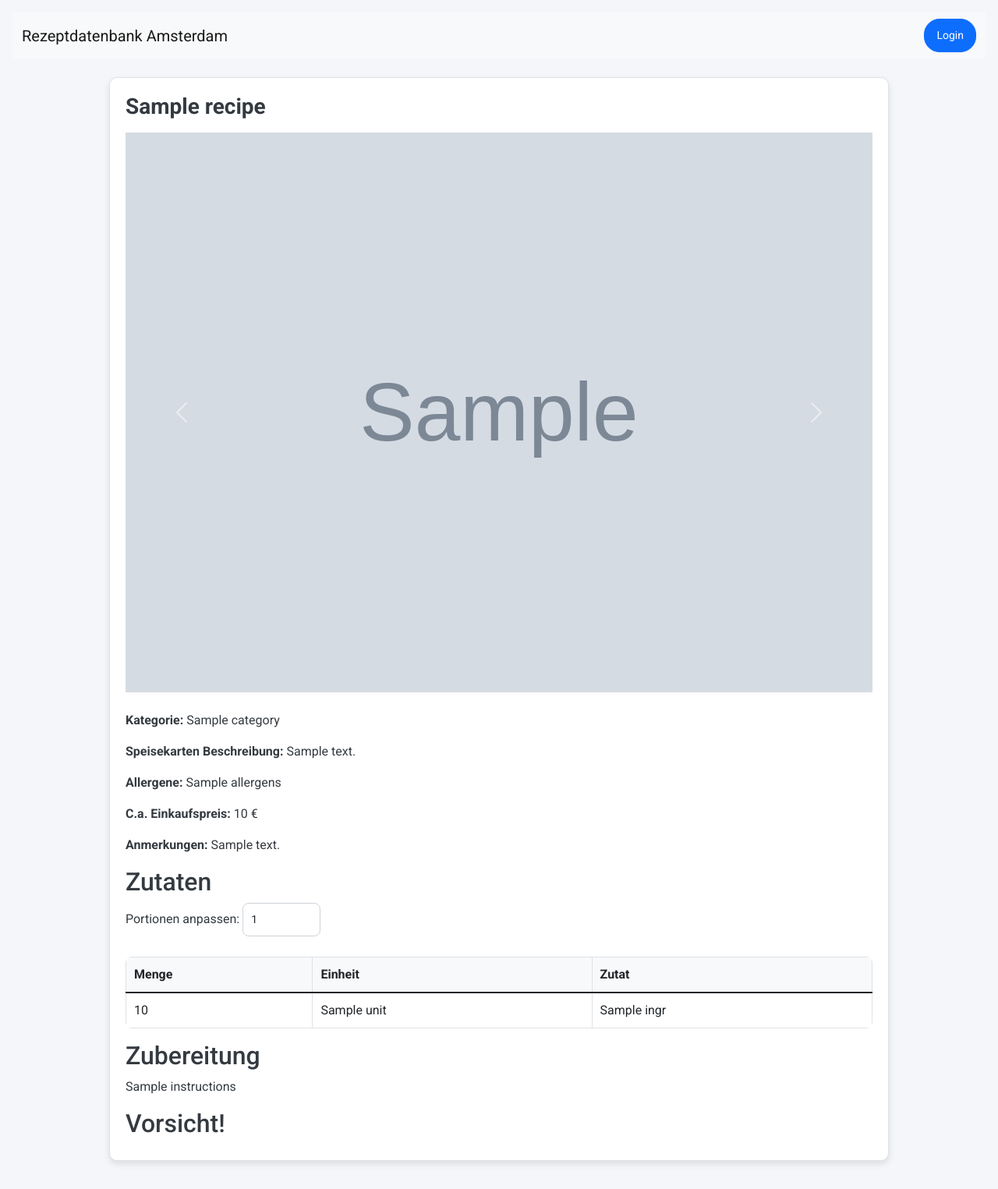
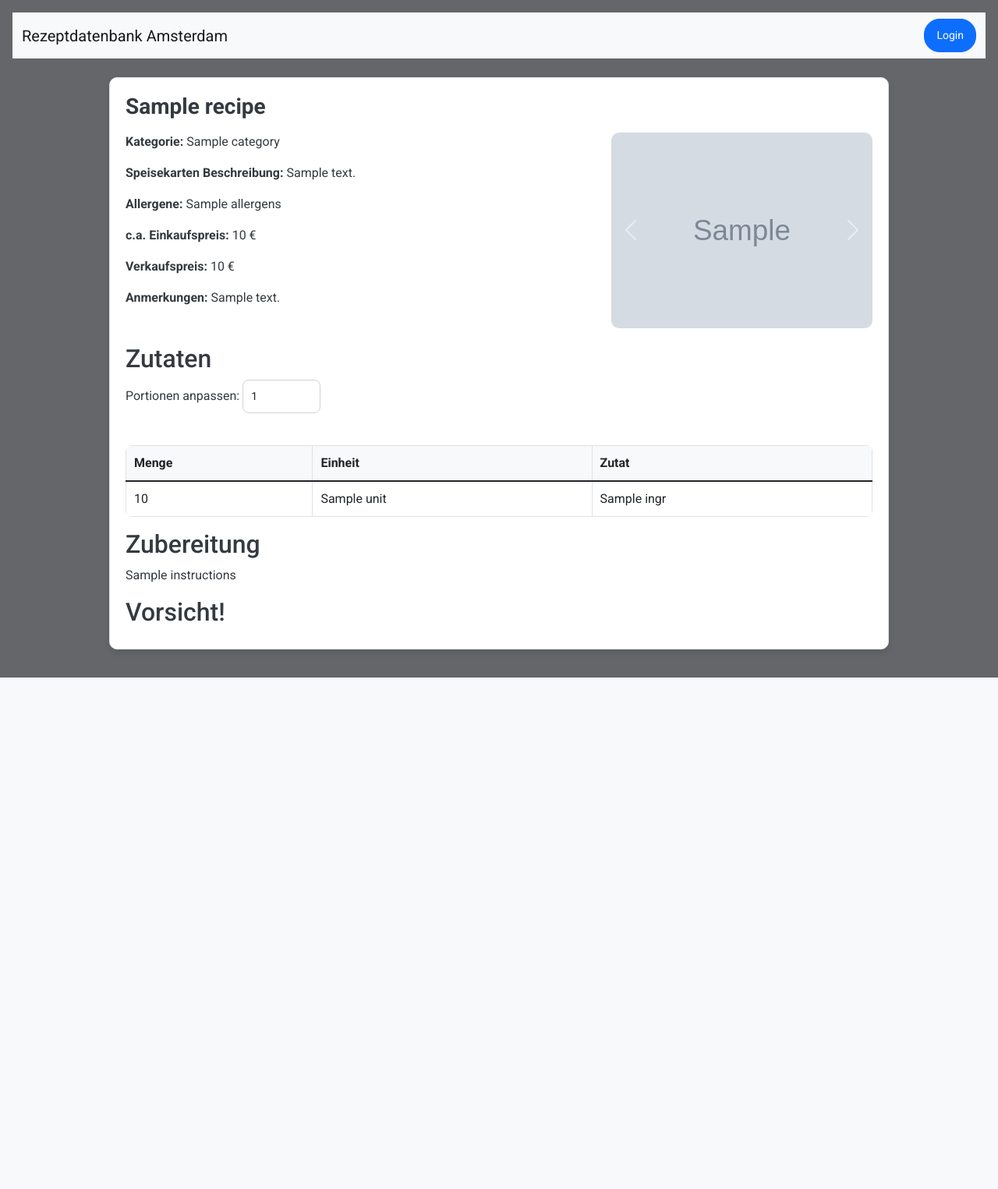
Before and after one commit to BaraMGB/recipe, a Flask app: template app/templates/recipe_detail.html in a window 1280 px wide. Shown: the whole page at 78% size. After the commit the page ends 869 px from the top, so only its background shows below. Run offline with Flask 3, Linux system fonts and the light colour scheme; the template is opened without the code that fills it: most values are stand-ins (such as "Sample title", 1, 10 or a date in 2020); grey boxes marked "Sample" are stand-in pictures; some libraries are stand-ins or nearby versions.

Commit message:
add selline_price/update look and feel

```diff
--- a/app/app.py
+++ b/app/app.py
@@ -263,14 +263,15 @@ def new_recipe():
         category = request.form.get('category')
         allergens = request.form.get('allergens')
         approximate_cost = request.form.get('approximate_cost')
+        selling_price = request.form.get('selling_price')
         instructions = request.form.get('instructions')
         notes = request.form.get('notes')
 
         conn = get_db_connection()
         user = current_user.username  # Benutzername des aktuell angemeldeten Benutzers
         cursor = conn.execute(
-            'INSERT INTO recipes (name, menu_description, category, approximate_cost, allergens, instructions, notes, created_by) VALUES (?, ?, ?, ?, ?, ?, ?, ?)',
-            (name, menu_description, category, approximate_cost, allergens, instructions, notes, user)
+            'INSERT INTO recipes (name, menu_description, category, approximate_cost, selling_price, allergens, instructions, notes, created_by) VALUES (?, ?, ?, ?, ?, ?, ?, ?, ?)',
+            (name, menu_description, category, approximate_cost, selling_price, allergens, instructions, notes, user)
         )
         recipe_id = cursor.lastrowid
 
@@ -311,6 +312,7 @@ def edit_recipe(recipe_id):
         menu_description = request.form.get('menu_description')
         category = request.form.get('category')
         approximate_cost = request.form.get('approximate_cost')
+        selling_price = request.form.get('selling_price')
         allergens = request.form.get('allergens')
         instructions = request.form.get('instructions')
         notes = request.form.get('notes')
@@ -332,8 +334,8 @@ def edit_recipe(recipe_id):
         with get_db_connection() as conn:
             user = current_user.username  # Benutzername des aktuell angemeldeten Benutzers
             conn.execute(
-                'UPDATE recipes SET name=?, menu_description=?, category=?, approximate_cost=?, allergens=?, instructions=?, notes=?, edited_by=?, edited_time=CURRENT_TIMESTAMP WHERE id=?',
-                (name, menu_description, category, approximate_cost, allergens, instructions, notes, user, recipe_id)
+                'UPDATE recipes SET name=?, menu_description=?, category=?, approximate_cost=?, selling_price=?, allergens=?, instructions=?, notes=?, edited_by=?, edited_time=CURRENT_TIMESTAMP WHERE id=?',
+                (name, menu_description, category, approximate_cost, selling_price, allergens, instructions, notes, user, recipe_id)
             )
             conn.execute('DELETE FROM ingredients WHERE recipe_id = ?', (recipe_id,))
             for ingredient in ingredients_data:
@@ -407,5 +409,11 @@ def delete_photo(photo_id):
             conn.commit()
     return redirect(request.referrer)
 
+# if __name__ == "__main__":
+#     app.run(host="0.0.0.0", port=5000)
+
 if __name__ == "__main__":
-    app.run(host="0.0.0.0", port=5000)
+    app.run(host="0.0.0.0", port=5000, ssl_context=(
+        "/etc/ssl/certs/fullchain.pem",
+        "/etc/ssl/private/privkey.pem"
+    ))
--- a/app/setup.sql
+++ b/app/setup.sql
@@ -9,6 +9,7 @@ CREATE TABLE recipes (
     menu_description TEXT,
     allergens TEXT,
     approximate_cost REAL,
+    selling_price REAL,
     created_by TEXT,
     created_time TIMESTAMP DEFAULT CURRENT_TIMESTAMP,
     edited_by TEXT,
--- a/app/static/style.css
+++ b/app/static/style.css
@@ -1,7 +1,7 @@
 /* Grundlegende Styles */
 body {
     font-family: 'Roboto', sans-serif;
-    background-color: #f4f6f9; /* Heller Hintergrund */
+    background-color: #646669; /* Heller Hintergrund */
     color: #343a40; /* Dunkler Text */
     margin: 0;
     padding: 0;
@@ -115,7 +115,62 @@ a:hover {
     .recipe-detail img {
         max-width: 100%;
     }
+    #photoCarousel {
+        max-width: 100%;
+        height: auto;
+        margin-bottom: 20px;
+    }
+
+    #photoCarousel img {
+        max-width: 100%;
+        height: auto;
+    }
 }
+
+@media (max-width: 576px) {
+    #photoCarousel {
+        max-width: 100%;
+        height: auto;
+        margin: 0 auto;
+        margin-bottom: 20px;
+    }
+
+    #photoCarousel img {
+        max-width: 100%;
+        height: auto;
+        border-radius: 8px;
+    }
+}
+
+/* Flexbox für Layout */
+@media (min-width: 768px) {
+    .recipe-detail-container {
+        display: flex;
+        flex-direction: column;
+    }
+
+    .recipe-content {
+        display: flex;
+        gap: 20px;
+        justify-content: space-between;
+    }
+
+    .recipe-info {
+        flex: 0 0 60%;
+    }
+
+    #photoCarousel {
+        flex: 0 0 35%;
+        margin-bottom: 20px;
+    }
+
+    #photoCarousel img {
+        max-width: 100%;
+        height: auto;
+        border-radius: 10px;
+    }
+}
+
 
 /* Karten */
 .card {
@@ -151,7 +206,21 @@ a:hover {
     border-top-left-radius: 12px;
     border-top-right-radius: 12px;
 }
+.recipe-card-link {
+    text-decoration: none; /* Entfernt die Unterstreichung des Links */
+    color: inherit; /* Sorgt dafür, dass die Textfarbe vom Elternelement geerbt wird */
+    display: block; /* Der Link erstreckt sich über die gesamte Breite der Karte */
+}
 
+.recipe-card-link:hover {
+    text-decoration: none; /* Verhindert Unterstreichung beim Hover */
+    color: inherit;
+}
+
+.recipe-card:hover {
+    box-shadow: 0 4px 8px rgba(0, 0, 0, 0.2); /* Verstärkt den Schatten beim Hover */
+    cursor: pointer; /* Ändert den Cursor zu einer Hand */
+}
 /* Tabelle für Zutaten */
 .table {
     margin-top: 15px;
--- a/app/templates/admin.html
+++ b/app/templates/admin.html
@@ -1,5 +1,7 @@
 {% extends "layout.html" %}
 {% block content %}
+
+<div class="recipe-detail-container">
     <h1>Admin-Bereich</h1>
 
     <h2>Benutzerverwaltung</h2>
@@ -52,5 +54,5 @@
             {% endif %}
         </button>
     </form>
-
+</div>
 {% endblock %}
--- a/app/templates/layout.html
+++ b/app/templates/layout.html
@@ -17,11 +17,6 @@
     <nav class="navbar navbar-expand-lg navbar-light bg-light mb-4">
         <div class="container-fluid">
             <a href="{{ url_for('index') }}" class="navbar-brand">Rezeptdatenbank Amsterdam</a>
-            <div>
-                {% if current_user.role in ["Admin", "Editor"] %}
-                <a href="{{ url_for('new_recipe') }}" class="btn btn-primary me-2">Neues Rezept</a>
-                {% endif %}
-            </div>
             <div class="d-flex align-items-center">
                 {% if current_user.is_authenticated %}
                     {% if current_user.role == "Admin" %}
--- a/app/templates/new_recipe.html
+++ b/app/templates/new_recipe.html
@@ -1,5 +1,6 @@
 {% extends "layout.html" %}
 {% block content %}
+<div class="recipe-detail-container">
     <h1>Neues Rezept anlegen</h1>
     <form id="new-recipe-form" method="post" enctype="multipart/form-data">
         <div class="mb-3">
@@ -33,6 +34,10 @@
         <div class="mb-3">
             <label for="approximate_cost" class="form-label">C.a. Einkaufspreis (€)</label>
             <input type="number" name="approximate_cost" id="approximate_cost" step="0.01" class="form-control" placeholder="z.B. 12.50">
+        </div>
+        <div class="mb-3">
+            <label for="selling_price" class="form-label">Verkaufspreis (€)</label>
+            <input type="number" name="selling_price" id="selling_price" step="0.01" class="form-control" placeholder="z.B. 15.00">
         </div>
         <input type="hidden" name="created_by" value="{{ recipe.created_by if recipe else current_user.username }}">
         <input type="hidden" name="created_time" value="{{ recipe.created_time if recipe else '' }}">
@@ -74,6 +79,7 @@
             <button type="submit" class="btn btn-success">Speichern</button>
         </div>
     </form>
+</div>
 {% endblock %}
 
 {% block scripts %}
--- a/app/templates/recipe_detail.html
+++ b/app/templates/recipe_detail.html
@@ -5,9 +5,16 @@
     <div class="d-flex justify-content-between align-items-center mb-3">
         <h1 class="recipe-title">{{ recipe.name }}</h1>
     </div>
-
-    <!-- Galerie -->
-    <div id="photoCarousel" class="carousel slide mb-4" data-bs-ride="carousel">
+    <div class="recipe-content">
+        <div class="recipe-info">
+            <p><strong>Kategorie:</strong> {{ recipe.category }}</p>
+            <p><strong>Speisekarten Beschreibung:</strong> {{ recipe.menu_description if recipe.menu_description else '-' }}</p>
+            <p><strong>Allergene:</strong> {{ recipe.allergens if recipe.allergens else 'Keine Angabe' }}</p>
+            <p><strong>c.a. Einkaufspreis:</strong> {{ recipe.approximate_cost }} €</p>
+            <p><strong>Verkaufspreis:</strong> {{ recipe.selling_price }} €</p>
+            <p><strong>Anmerkungen:</strong> {{ recipe.notes }}</p>
+        </div>
+        <div id="photoCarousel" class="carousel slide">
             <div class="carousel-inner">
                 {% for photo in photos %}
                 <div class="carousel-item {% if loop.index == 1 %}active{% endif %}">
@@ -24,16 +31,7 @@
                 <span class="visually-hidden">Nächste</span>
             </button>
         </div>
-
-    <!-- Rezeptdetails -->
-    <div class="recipe-info">
-        <p><strong>Kategorie:</strong> {{ recipe.category }}</p>
-        <p><strong>Speisekarten Beschreibung:</strong> {{ recipe.menu_description if recipe.menu_description else '-' }}</p>
-        <p><strong>Allergene:</strong> {{ recipe.allergens if recipe.allergens else 'Keine Angabe' }}</p>
-        <p><strong>C.a. Einkaufspreis:</strong> {{ recipe.approximate_cost }} €</p>
-        <p><strong>Anmerkungen:</strong> {{ recipe.notes }}</p>
     </div>
-
     <!-- Zutaten -->
     <h2>Zutaten</h2>
     <div class="mb-3">
```
Also changed, not shown: app/templates/edit_recipe.html (+7 -0 lines), app/templates/index.html (+9 -2 lines), app/templates/recipe_detail_service.html (+10 -10 lines). Lines whose indentation alone changed are shown as unchanged.
